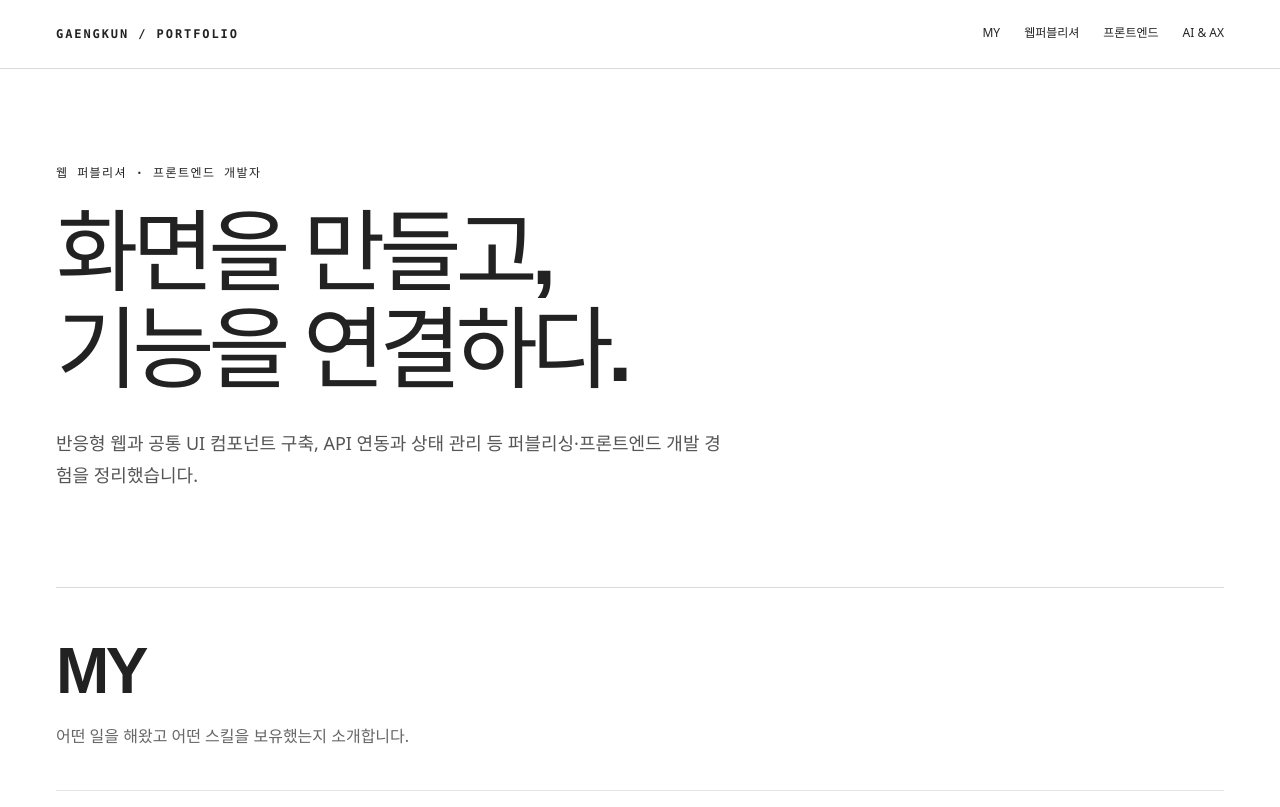
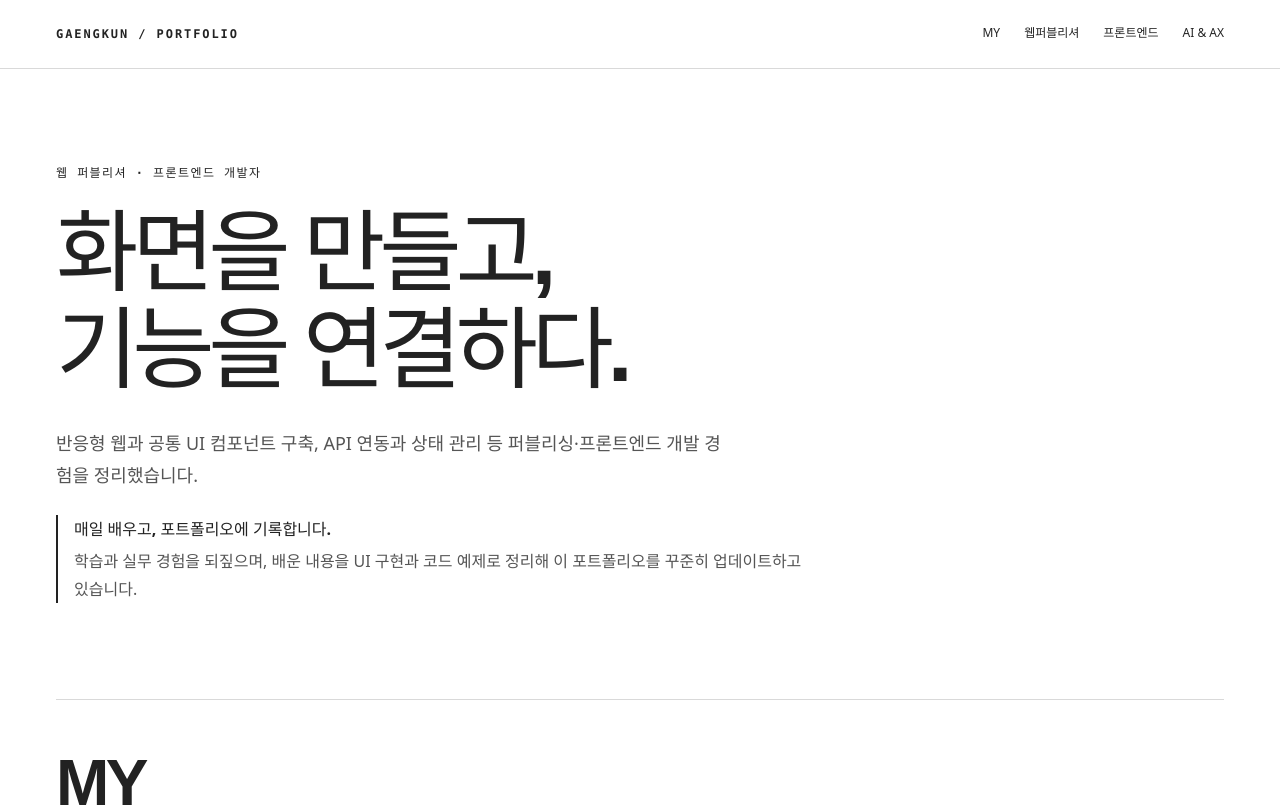
Before and after one commit to gaengkun/portfolio, a React (Vite) app: page / in a window 1280 px wide. Shown: the top 807 px of the page. Built offline with nearby package versions, Linux system fonts and the light colour scheme; the HTML template or start-up script is replaced by a standard one.

Commit message:
Highlight continuous learning and portfolio updates

```diff
--- a/src/App.tsx
+++ b/src/App.tsx
@@ -142,6 +142,10 @@ function IndexPage() {
           <p className="pf-mono mb-6 text-xs font-semibold tracking-[0.12em] text-[#222]">웹 퍼블리셔 · 프론트엔드 개발자</p>
           <h1 className="pf-heading max-w-[58rem] text-[clamp(3.2rem,7vw,6rem)] leading-[1.08] tracking-[-0.07em]">화면을 만들고,<br />기능을 연결하다<span className="text-[#222]">.</span></h1>
           <p className="mt-7 max-w-[42rem] text-base leading-8 text-[#555] sm:text-lg">반응형 웹과 공통 UI 컴포넌트 구축, API 연동과 상태 관리 등 퍼블리싱·프론트엔드 개발 경험을 정리했습니다.</p>
+          <p className="mt-6 max-w-[47rem] border-l-2 border-[#222] pl-4 text-sm leading-7 text-[#555] sm:text-base">
+            <strong className="mb-1 block font-semibold text-[#222]">매일 배우고, 포트폴리오에 기록합니다.</strong>
+            학습과 실무 경험을 되짚으며, 배운 내용을 UI 구현과 코드 예제로 정리해 이 포트폴리오를 꾸준히 업데이트하고 있습니다.
+          </p>
         </div>
 
         <div className="space-y-20 sm:space-y-28">
```
